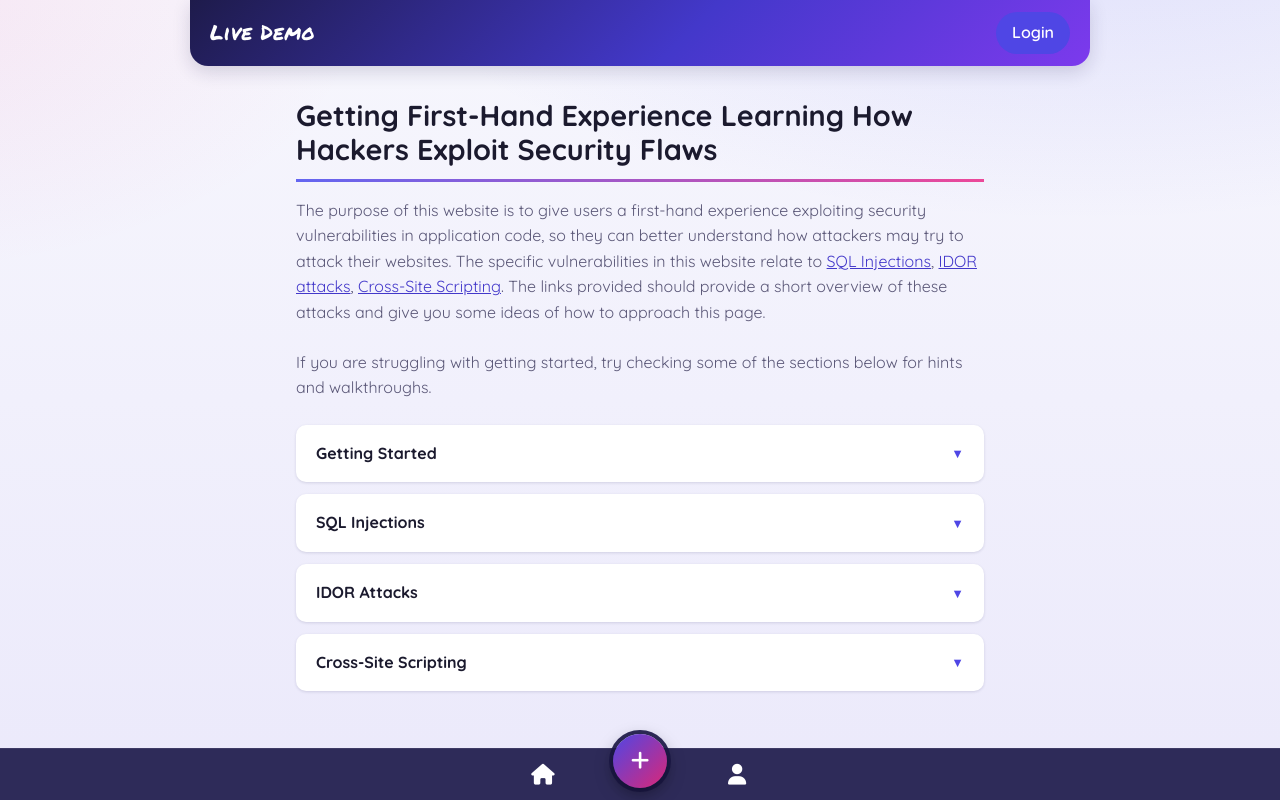
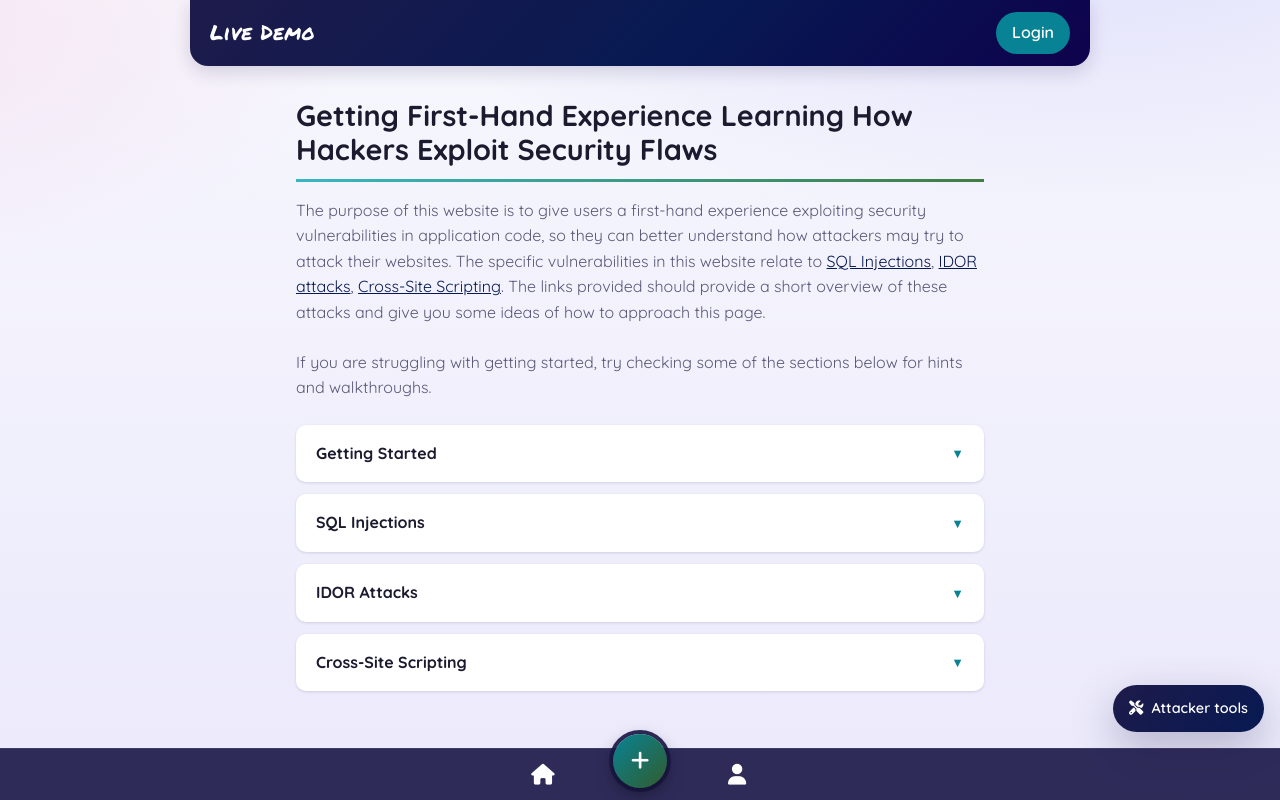
Before and after one commit to Jayden-Burrows/web-vulnerabilities-demo, a PHP site: page /vulnerable/index.php in a window 1280 px wide. Run offline with PHP 8.4, Linux system fonts and the light colour scheme; some libraries are stand-ins or nearby versions.

Commit message:
style check + adding in attacker tools for nav bar + request send

```diff
--- a/index.php
+++ b/index.php
@@ -26,7 +26,7 @@
             The same features with each flaw fixed. Try the same attacks.
         </a>
 
-        <p><small>Demo logins: alice_demo / password &middot; bob_demo / 12345678</small></p>
+        <p><small>Demo logins: <code>guest</code> / <code>password</code></small></p>
     </main>
 </body>
 
--- a/safe/posts/create-page.php
+++ b/safe/posts/create-page.php
@@ -9,7 +9,7 @@ require_login();
     <meta charset="utf-8">
     <meta name="viewport" content="width=device-width, initial-scale=1, viewport-fit=cover">
     <title>Create Post</title>
-    <link rel="stylesheet" href="/safe/css/style.css">
+    <link rel="stylesheet" href="/style.css">
     <link rel="stylesheet"
         href="https://cdn.jsdelivr.net/npm/material-design-iconic-font@2.2.0/dist/css/material-design-iconic-font.min.css">
 </head>
@@ -85,6 +85,7 @@ require_login();
                 .catch(error => console.error('Error fetching location:', error));
         });
     </script>
+    <?php include __DIR__ . '/../../tools/attacker-tools.php'; ?>
 </body>
 
 </html>
--- a/safe/posts/index.php
+++ b/safe/posts/index.php
@@ -22,7 +22,7 @@ function posts_query(array $overrides = []): string
     <meta charset="utf-8">
     <meta name="viewport" content="width=device-width, initial-scale=1, viewport-fit=cover">
     <title>Posts</title>
-    <link rel="stylesheet" href="/safe/css/style.css">
+    <link rel="stylesheet" href="/style.css">
     <link rel="stylesheet"
         href="https://cdn.jsdelivr.net/npm/material-design-iconic-font@2.2.0/dist/css/material-design-iconic-font.min.css">
 </head>
@@ -30,7 +30,7 @@ function posts_query(array $overrides = []): string
 <body>
 
     <header class="app-header">
-        <a class="logo" href="/safe/">Live Demo</a>
+        <a class="logo" href="/">Live Demo</a>
         <a href="../logout.php" class="logout">Logout</a>
     </header>
 
@@ -156,6 +156,7 @@ function posts_query(array $overrides = []): string
     <script src="js/create-post-modal.js"></script>
     <script src="js/save-post-btn.js"></script>
     <script src="js/delete-post-btn.js"></script>
+    <?php include __DIR__ . '/../../tools/attacker-tools.php'; ?>
 </body>
 
 </html>
--- a/safe/posts/profile.php
+++ b/safe/posts/profile.php
@@ -8,7 +8,7 @@ require __DIR__ . '/logic/profile-logic.php';
     <meta charset="utf-8">
     <meta name="viewport" content="width=device-width, initial-scale=1, viewport-fit=cover">
     <title>Profile</title>
-    <link rel="stylesheet" href="/safe/css/style.css">
+    <link rel="stylesheet" href="/style.css">
     <link rel="stylesheet"
         href="https://cdn.jsdelivr.net/npm/material-design-iconic-font@2.2.0/dist/css/material-design-iconic-font.min.css">
 </head>
@@ -252,6 +252,7 @@ require __DIR__ . '/logic/profile-logic.php';
                 .catch(error => console.error('Error fetching location:', error));
         });
     </script>
+    <?php include __DIR__ . '/../../tools/attacker-tools.php'; ?>
 </body>
 
 </html>
--- a/style.css
+++ b/style.css
@@ -1,32 +1,13 @@
-/* ==========================================================================
-   Web Vulnerability Demo — single stylesheet for the landing page,
-   /vulnerable and /safe.
-
-   1  Tokens (:root)        6  Login
-   2  Fonts                 7  Posts grid + post modal
-   3  Base + forms          8  Profile, drafts, create forms
-   4  Header + bottom nav   9  Modals
-   5  Landing + accordion  10  Responsive + motion preferences
-
-   Change a color, font or size in :root and it changes everywhere.
-   ========================================================================== */
-
-
-/* ---------- 1. Tokens ---------- */
 :root {
-    /* Palette: indigo + violet, with a pink accent */
     --brand-900: #1e1b4b;
-    /* deep indigo: header, nav, dark surfaces */
-    --primary-500: #6366f1;
-    --primary-600: #4f46e5;
-    /* white text on this passes WCAG AA */
-    --primary-700: #4338ca;
-    --violet-600: #7c3aed;
-    --pink-500: #ec4899;
-    --pink-600: #db2777;
+    --primary-500: #37B7C3;
+    --primary-600: #088395;
+    --primary-700: #071952;
+    --violet-600: #0e024d;
+    --pink-500: #3f7e42;
+    --pink-600: #325c2d;
     --shadow-rgb: 30, 27, 75;
 
-    /* Semantic colors */
     --color-bg: #f7f7fd;
     --color-bg-grad: #ebe9fb;
     --color-glow-1: rgba(99, 102, 241, 0.16);
@@ -54,7 +35,6 @@
     --color-focus: var(--primary-500);
     --color-focus-ring: rgba(99, 102, 241, 0.35);
 
-    /* Typography */
     --font-body: 'Quicksand', 'Segoe UI', Helvetica, Arial, sans-serif;
     --font-display: 'Marker', 'Quicksand', Helvetica, Arial, sans-serif;
     --font-mono: ui-monospace, SFMono-Regular, Menlo, Consolas, monospace;
@@ -75,7 +55,6 @@
     --leading-tight: 1.2;
     --leading-base: 1.6;
 
-    /* Spacing */
     --space-1: 0.25rem;
     --space-2: 0.5rem;
     --space-3: 0.75rem;
@@ -86,7 +65,6 @@
     --space-10: 2.5rem;
     --space-12: 3rem;
 
-    /* Shape + depth */
     --radius-sm: 6px;
     --radius-md: 10px;
     --radius-lg: 18px;
@@ -95,7 +73,6 @@
     --shadow-md: 0 6px 18px rgba(var(--shadow-rgb), 0.16);
     --shadow-lg: 0 16px 44px rgba(var(--shadow-rgb), 0.28);
 
-    /* Layout */
     --width-content: 900px;
     --width-reading: 720px;
     --width-form: 480px;
@@ -103,15 +80,12 @@
     --bottom-nav-height: 52px;
     --thumb-min: 120px;
 
-    /* Motion + stacking */
     --transition: 200ms ease;
     --z-nav: 5;
     --z-modal: 10;
 }
 
 
-/* ---------- 2. Fonts ---------- */
-/* Relative URLs resolve from this file, so they keep working under any sub-path. */
 @font-face {
     font-family: 'Marker';
     src: url('Permanent_Marker/PermanentMarker-Regular.ttf');
@@ -126,7 +100,6 @@
 }
 
 
-/* ---------- 3. Base + forms ---------- */
 *,
 *::before,
 *::after {
@@ -198,7 +171,6 @@ select {
     color: inherit;
     font: inherit;
     font-size: max(16px, 1rem);
-    /* 16px minimum stops iOS Safari zooming in on focus */
     transition: border-color var(--transition), box-shadow var(--transition);
 }
 
@@ -260,7 +232,6 @@ button:disabled {
 }
 
 
-/* ---------- 4. Header + bottom nav ---------- */
 .app-header {
     display: flex;
     align-items: center;
@@ -381,7 +352,6 @@ button:disabled {
 }
 
 
-/* ---------- 5. Landing + accordion + hints ---------- */
 .corp-body,
 main:not([class]) {
     max-width: var(--width-reading);
@@ -406,7 +376,6 @@ main:not([class]) {
     color: var(--color-link);
 }
 
-/* Landing page: <main> with no class, h1, p, and two a.card links */
 main:not([class]) {
     padding-bottom: var(--space-12);
 }
@@ -494,7 +463,6 @@ main:not([class]) small {
     }
 }
 
-/* Accordion (JS toggles .panel-open on the button and max-height on the panel) */
 .accordion {
     display: flex;
     align-items: center;
@@ -584,7 +552,6 @@ main:not([class]) small {
 }
 
 
-/* ---------- 6. Login ---------- */
 .login-page {
     position: absolute;
     top: 50%;
@@ -719,7 +686,6 @@ main:not([class]) small {
     text-shadow: 0 1px 3px rgba(var(--shadow-rgb), 0.35);
 }
 
-/* Vulnerable-login SQL debug panel */
 .sql-debug {
     margin-top: var(--space-4);
     padding: var(--space-3) var(--space-4);
@@ -767,7 +733,6 @@ main:not([class]) small {
 }
 
 
-/* ---------- 7. Posts grid + post modal ---------- */
 .posts-filter-bar {
     display: flex;
     flex-wrap: wrap;
@@ -994,7 +959,6 @@ main:not([class]) small {
 }
 
 
-/* ---------- 8. Profile, drafts, create forms ---------- */
 .profile-tabs {
     display: flex;
     gap: var(--space-1);
@@ -1211,7 +1175,6 @@ main:not([class]) small {
 }
 
 
-/* ---------- 9. Modals ---------- */
 .modal {
     position: fixed;
     inset: 0;
@@ -1306,7 +1269,6 @@ main:not([class]) small {
 }
 
 
-/* ---------- 10. Responsive + motion preferences ---------- */
 @media (max-width: 800px) {
     .login-page {
         flex-direction: column;
@@ -1354,3 +1316,206 @@ main:not([class]) small {
         scroll-behavior: auto !important;
     }
 }
+
+.tools-toggle {
+    position: fixed;
+    right: var(--space-4);
+    bottom: calc(var(--bottom-nav-height) + var(--space-4) + env(safe-area-inset-bottom, 0px));
+    z-index: var(--z-tools);
+    width: auto;
+    margin: 0;
+    padding: var(--space-3) var(--space-4);
+    border-radius: var(--radius-full);
+    background: linear-gradient(135deg, var(--brand-900), var(--primary-700));
+    box-shadow: var(--shadow-lg);
+    font-size: var(--text-sm);
+}
+
+.tools-toggle:hover {
+    background: linear-gradient(135deg, var(--primary-700), var(--violet-600));
+}
+
+.tools-toggle i {
+    margin-right: var(--space-1);
+}
+
+.tools-panel {
+    position: fixed;
+    right: 0;
+    bottom: calc(var(--bottom-nav-height) + env(safe-area-inset-bottom, 0px));
+    left: 0;
+    z-index: var(--z-tools);
+    max-width: var(--width-content);
+    max-height: 65dvh;
+    margin: 0 auto;
+    padding: var(--space-3) var(--space-4) var(--space-4);
+    overflow-y: auto;
+    border-radius: var(--radius-lg) var(--radius-lg) 0 0;
+    background: var(--brand-900);
+    box-shadow: var(--shadow-lg);
+    color: var(--color-on-dark);
+    animation: fade-up 0.25s ease both;
+}
+
+.tools-panel input,
+.tools-panel textarea,
+.tools-panel select option {
+    color: var(--color-text);
+}
+
+.tools-panel[hidden],
+.tools-toggle[hidden],
+.tools-form[hidden] {
+    display: none;
+}
+
+.tools-head {
+    display: flex;
+    align-items: center;
+    justify-content: space-between;
+    gap: var(--space-2);
+}
+
+.tools-tabs {
+    display: flex;
+    gap: var(--space-1);
+}
+
+.tools-panel button.tools-tab {
+    width: auto;
+    margin: 0;
+    padding: var(--space-2) var(--space-4);
+    border-radius: var(--radius-full);
+    background: transparent;
+    color: var(--color-on-dark);
+    font-size: var(--text-sm);
+    opacity: 0.75;
+}
+
+.tools-panel button.tools-tab:hover,
+.tools-panel button.tools-tab.active {
+    background: rgba(255, 255, 255, 0.16);
+    opacity: 1;
+}
+
+.tools-panel button.tools-close {
+    width: auto;
+    margin: 0;
+    padding: 0 var(--space-2);
+    background: transparent;
+    font-size: 1.8rem;
+    line-height: 1;
+}
+
+.tools-panel button.tools-close:hover {
+    background: transparent;
+    color: var(--color-accent);
+}
+
+.tools-form {
+    display: flex;
+    flex-direction: column;
+    gap: var(--space-2);
+    margin-top: var(--space-3);
+}
+
+.tools-form label {
+    font-size: var(--text-sm);
+    opacity: 0.85;
+}
+
+.tools-row {
+    display: flex;
+    align-items: center;
+    gap: var(--space-2);
+}
+
+.tools-base {
+    flex: none;
+    color: var(--color-accent);
+    font-family: var(--font-mono);
+    font-size: var(--text-sm);
+}
+
+.tools-panel input[type=text],
+.tools-panel select,
+.tools-panel textarea {
+    flex: 1;
+    min-width: 0;
+    margin: 0;
+    border-color: transparent;
+    font-family: var(--font-mono);
+    font-size: max(16px, var(--text-sm));
+}
+
+.tools-panel select {
+    flex: none;
+    width: auto;
+}
+
+.tools-panel textarea {
+    width: 100%;
+    min-height: 4.5rem;
+}
+
+.tools-panel .tools-row button,
+.tools-panel .tools-form>button {
+    width: auto;
+    margin: 0;
+    padding: var(--space-3) var(--space-5);
+    background: var(--color-accent);
+}
+
+.tools-panel .tools-form>button {
+    align-self: flex-start;
+}
+
+.tools-panel .tools-row button:hover,
+.tools-panel .tools-form>button:hover {
+    background: var(--pink-600);
+}
+
+.tools-presets {
+    display: flex;
+    flex-wrap: wrap;
+    gap: var(--space-2);
+}
+
+.tools-panel button.tools-preset {
+    width: auto;
+    margin: 0;
+    padding: var(--space-1) var(--space-3);
+    border: 1px solid rgba(255, 255, 255, 0.4);
+    border-radius: var(--radius-full);
+    background: transparent;
+    font-size: var(--text-xs);
+}
+
+.tools-panel button.tools-preset:hover {
+    background: rgba(255, 255, 255, 0.16);
+}
+
+.tools-msg {
+    min-height: 1.2em;
+    margin: 0;
+    color: var(--color-on-dark);
+    font-size: var(--text-xs);
+}
+
+.tools-out {
+    max-height: 14rem;
+    margin: 0;
+    padding: var(--space-3);
+    overflow: auto;
+    border-radius: var(--radius-sm);
+    background: var(--color-code-bg);
+    color: var(--color-code-text);
+    font-family: var(--font-mono);
+    font-size: var(--text-xs);
+    white-space: pre-wrap;
+    word-break: break-word;
+}
+
+.tools-out:empty {
+    display: none;
+}
--- /dev/null
+++ b/tools/attacker-tools.php
@@ -0,0 +1,133 @@
+<?php
+
+?>
+<button type="button" id="tools-toggle" class="tools-toggle" aria-expanded="false" aria-controls="tools-panel">
+    <i class="fa-solid fa-screwdriver-wrench" aria-hidden="true"></i> Attacker tools
+</button>
+
+<section id="tools-panel" class="tools-panel" aria-label="Attacker tools" hidden>
+    <div class="tools-head">
+        <div class="tools-tabs" role="tablist">
+            <button type="button" role="tab" id="tab-nav" class="tools-tab active" aria-selected="true" aria-controls="tools-nav">Address bar</button>
+            <button type="button" role="tab" id="tab-send" class="tools-tab" aria-selected="false" aria-controls="tools-send">Send request</button>
+        </div>
+        <button type="button" id="tools-close" class="tools-close" aria-label="Close attacker tools">&times;</button>
+    </div>
+
+    <form id="tools-nav" class="tools-form" role="tabpanel" aria-labelledby="tab-nav" autocomplete="off">
+        <label for="tools-path">Edit the URL, then press Go. Try changing an ID.</label>
+        <div class="tools-row">
+            <span id="tools-base" class="tools-base"></span>
+            <input type="text" id="tools-path" spellcheck="false" autocapitalize="off" autocorrect="off">
+            <button type="submit">Go</button>
+        </div>
+        <p id="tools-msg" class="tools-msg" role="status"></p>
+    </form>
+
+    <form id="tools-send" class="tools-form" role="tabpanel" aria-labelledby="tab-send" autocomplete="off" hidden>
+        <label for="tools-endpoint">Replay a request. It is sent with your current login.</label>
+        <div class="tools-row">
+            <select id="tools-method" aria-label="Method">
+                <option>POST</option>
+                <option>GET</option>
+            </select>
+            <span id="tools-base2" class="tools-base"></span>
+            <input type="text" id="tools-endpoint" value="posts/logic/process-post.php" spellcheck="false" autocapitalize="off" autocorrect="off" aria-label="Endpoint">
+        </div>
+        <textarea id="tools-body" rows="3" spellcheck="false" aria-label="Request body (JSON)">{"post_id": 1, "action": "delete"}</textarea>
+        <div class="tools-presets">
+            <button type="button" class="tools-preset" data-method="POST" data-endpoint="posts/logic/process-post.php" data-body='{"post_id": 1, "action": "delete"}'>Delete a post</button>
+            <button type="button" class="tools-preset" data-method="POST" data-endpoint="posts/logic/process-save-post.php?action=insert" data-body='{"post_id": 1}'>Save a post</button>
+        </div>
+        <button type="submit">Send</button>
+        <pre id="tools-out" class="tools-out" aria-live="polite"></pre>
+    </form>
+</section>
+
+<script>
+    (function () {
+        // Works under any URL prefix (local, subfolder, Playground's /scope:xxxx/).
+        var m = location.pathname.match(/^(.*\/(?:vulnerable|safe)\/)(.*)$/);
+        if (!m) { return; }
+        var base = m[1];                       // e.g. /scope:abc/vulnerable/
+        var currentPage = m[2];                // e.g. posts/profile.php
+        var siteName = base.replace(/\/$/, '').split('/').pop();
+
+        var $ = function (id) { return document.getElementById(id); };
+        var toggle = $('tools-toggle'), panel = $('tools-panel');
+        var navForm = $('tools-nav'), sendForm = $('tools-send');
+        var pathInput = $('tools-path'), msg = $('tools-msg'), out = $('tools-out');
+
+        $('tools-base').textContent = '/' + siteName + '/';
+        $('tools-base2').textContent = '/' + siteName + '/';
+        pathInput.value = currentPage + location.search;
+
+        function setOpen(open) {
+            panel.hidden = !open;
+            toggle.setAttribute('aria-expanded', String(open));
+            toggle.hidden = open;
+            if (open) { pathInput.value = currentPage + location.search; msg.textContent = ''; }
+        }
+        toggle.addEventListener('click', function () { setOpen(true); });
+        $('tools-close').addEventListener('click', function () { setOpen(false); toggle.focus(); });
+
+        function showTab(name) {
+            var isNav = name === 'nav';
+            navForm.hidden = !isNav;
+            sendForm.hidden = isNav;
+            $('tab-nav').classList.toggle('active', isNav);
+            $('tab-send').classList.toggle('active', !isNav);
+            $('tab-nav').setAttribute('aria-selected', String(isNav));
+            $('tab-send').setAttribute('aria-selected', String(!isNav));
+        }
+        $('tab-nav').addEventListener('click', function () { showTab('nav'); });
+        $('tab-send').addEventListener('click', function () { showTab('send'); });
+
+        // Turn what the visitor typed into a path inside this site.
+        // Returns null if it points anywhere else.
+        function clean(raw) {
+            var rel = raw.trim();
+            if (/^[a-z][a-z0-9+.-]*:/i.test(rel) || rel.indexOf('//') === 0) { return null; }
+            rel = rel.replace(/^(\.\/|\/)+/, '');
+            if (rel.charAt(0) === '?') { rel = currentPage + rel; }  // "?draft_id=6" keeps the current page
+            return rel;
+        }
+
+        navForm.addEventListener('submit', function (e) {
+            e.preventDefault();
+            var rel = clean(pathInput.value);
+            if (rel === null) { msg.textContent = 'Only paths inside this site, like posts/profile.php?draft_id=6'; return; }
+            location.assign(base + rel);
+        });
+
+        Array.prototype.forEach.call(document.querySelectorAll('.tools-preset'), function (btn) {
+            btn.addEventListener('click', function () {
+                $('tools-method').value = btn.dataset.method;
+                $('tools-endpoint').value = btn.dataset.endpoint;
+                $('tools-body').value = btn.dataset.body;
+            });
+        });
+
+        sendForm.addEventListener('submit', async function (e) {
+            e.preventDefault();
+            var method = $('tools-method').value;
+            var rel = clean($('tools-endpoint').value);
+            if (rel === null) { out.textContent = 'Only paths inside this site.'; return; }
+            var opts = { method: method, credentials: 'same-origin' };
+            if (method !== 'GET') {
+                opts.headers = { 'Content-Type': 'application/json' };
+                opts.body = $('tools-body').value;
+            }
+            out.textContent = 'Sending...';
+            try {
+                var res = await fetch(base + rel, opts);
+                var text = await res.text();
+                try { text = JSON.stringify(JSON.parse(text), null, 2); } catch (err) { /* not JSON */ }
+                if (text.length > 1200) { text = text.slice(0, 1200) + '\n... (' + (text.length - 1200) + ' more characters)'; }
+                out.textContent = 'HTTP ' + res.status + (res.statusText ? ' ' + res.statusText : '') + '\n' + text;
+            } catch (err) {
+                out.textContent = 'Request failed: ' + err.message;
+            }
+        });
+    })();
+</script>
--- a/vulnerable/db.php
+++ b/vulnerable/db.php
@@ -157,7 +157,7 @@ function current_user_id(): int
         session_start();
     }
 
-    return (int) $_SESSION['user_id'];
+    return (int) $_SESSION['user_id'] ?? 0;
 }
 
 function get_visible_posts(PDO $pdo, array $filters = []): array
--- a/vulnerable/index.php
+++ b/vulnerable/index.php
@@ -14,7 +14,7 @@ session_start();
 <body>
 
     <header class="app-header">
-        <a class="logo" href="index.php">Live Demo</a>
+        <a class="logo" href="/">Live Demo</a>
         <nav class="app-header-nav">
             <?php if (isset($_SESSION['user_id'])): ?>
                 <a class="login" href="/vulnerable/logout.php">Logout</a>
@@ -48,6 +48,10 @@ session_start();
                 vulnerabilities in the site.
             </p>
             <p>When you're done, check out <code>safe/</code> to compare how the secure site behaves.</p>
+            <p>This website can't give you access to the browser URL bar or developer tools, so use the
+                <code>Attacker tools</code> button. This button gives you access to an URL bar that you can modify and
+                to a request sender.
+            </p>
         </div>
 
         <button class="accordion">SQL Injections</button>
@@ -182,7 +186,7 @@ session_start();
             });
         });
     </script>
-    <script src="posts/js/create-post-modal.js"></script>
+    <?php include __DIR__ . '/../tools/attacker-tools.php'; ?>
 </body>
 
 </html>
--- a/vulnerable/posts/create-page.php
+++ b/vulnerable/posts/create-page.php
@@ -85,6 +85,7 @@ require_login();
                 .catch(error => console.error('Error fetching location:', error));
         });
     </script>
+    <?php include __DIR__ . '/../../tools/attacker-tools.php'; ?>
 </body>
 
 </html>
--- a/vulnerable/posts/index.php
+++ b/vulnerable/posts/index.php
@@ -29,7 +29,7 @@ function posts_query(array $overrides = []): string
 <body>
 
     <header class="app-header">
-        <a class="logo" href="/vulnerable/">Live Demo</a>
+        <a class="logo" href="/">Live Demo</a>
         <a href="../logout.php" class="logout">Logout</a>
     </header>
 
@@ -154,6 +154,7 @@ function posts_query(array $overrides = []): string
     <script src="js/create-post-modal.js"></script>
     <script src="js/save-post-btn.js"></script>
     <script src="js/delete-post-btn.js"></script>
+    <?php include __DIR__ . '/../../tools/attacker-tools.php'; ?>
 </body>
 
 </html>
--- a/vulnerable/posts/logic/viewed-post-modal.php
+++ b/vulnerable/posts/logic/viewed-post-modal.php
@@ -3,6 +3,9 @@
 require __DIR__ . '/../../auth.php';
 
 require __DIR__ . '/../../db.php';
+
+require_login();
+
 $pdo = get_db();
 
 $userId = current_user_id();
--- a/vulnerable/posts/profile.php
+++ b/vulnerable/posts/profile.php
@@ -255,6 +255,7 @@ require_login();
                 .catch(error => console.error('Error fetching location:', error));
         });
     </script>
+    <?php include __DIR__ . '/../../tools/attacker-tools.php'; ?>
 </body>
 
 </html>
```
Also changed, not shown: safe/db.php (+5 -5 lines), safe/index.php (+5 -3 lines).
